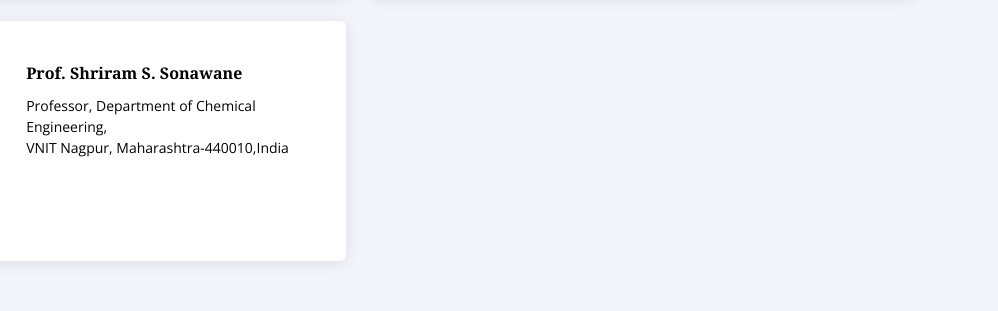
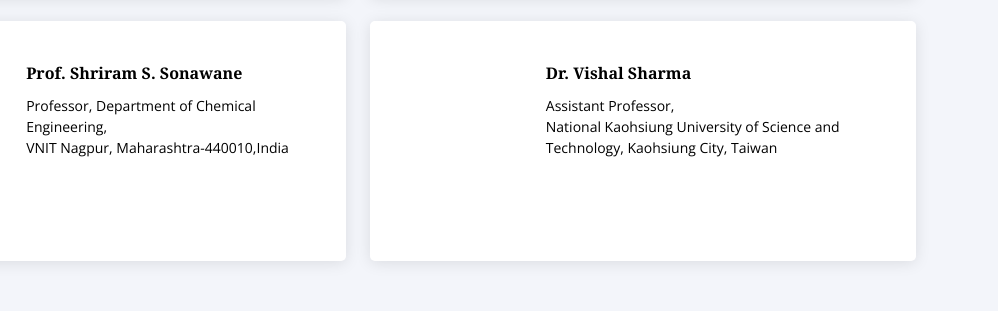
Before and after one commit to AF534/conclave, a plain HTML site: page index.html in a window 1280 px wide. Shown: the part 4319-4630 px from the top of the page, 282-1280 px from the left. Drawn offline with nearby package versions, Linux system fonts and the light colour scheme.

Commit message:
twentytwo commit

```diff
--- a/index.html
+++ b/index.html
@@ -517,6 +517,20 @@
                   Prof. Shriram S. Sonawane</p>
                 <p style="font-size: 14px; color: black;"> Professor, Department of Chemical Engineering,  <br>
                   VNIT Nagpur, Maharashtra-440010,India</p>
+
+              </div>
+            </div>
+          </div>
+          <div class="col-lg-6 mt-4" data-aos="zoom-in" data-aos-delay="300" style="height: 240px;">
+            <div class="member d-flex align-items-start">
+              <div class="pic"><img src="" class="img-fluid" alt=""></div>
+              <div class="member-info">
+                <p
+                  style="color: black; font-size: 16px;font-weight: 600;font-family: Georgia, 'Times New Roman', Times, serif; ">
+                  Dr. Vishal Sharma</p>
+                <p style="font-size: 14px; color: black;">Assistant Professor, <br>
+                  National Kaohsiung University of Science and Technology,
+                  Kaohsiung City, Taiwan </p>
 
               </div>
             </div>
```
Also changed, not shown: public/index.html (+14 -0 lines).
